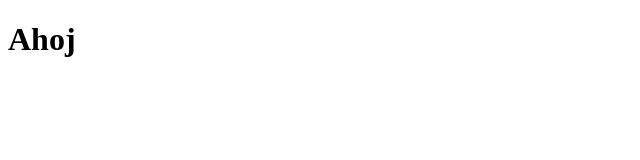
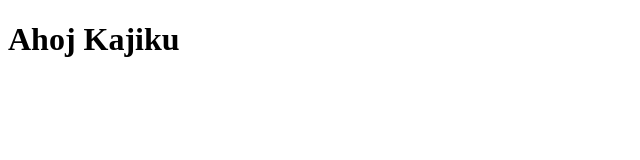
Before and after one commit to jplanicka/cubinka.com, a plain HTML site: page index.html in a window 1280 px wide. Shown: the whole page, without its empty margins (0-640 px from the left). Drawn offline with Linux system fonts and the light colour scheme.

Commit message:
Update index.html

```diff
--- a/index.html
+++ b/index.html
@@ -6,6 +6,6 @@
     <title>Čubinka</title>
 </head>
 <body>
-    <h1>Ahoj</h1>
+    <h1>Ahoj Kajiku</h1>
 </body>
 </html>
```
